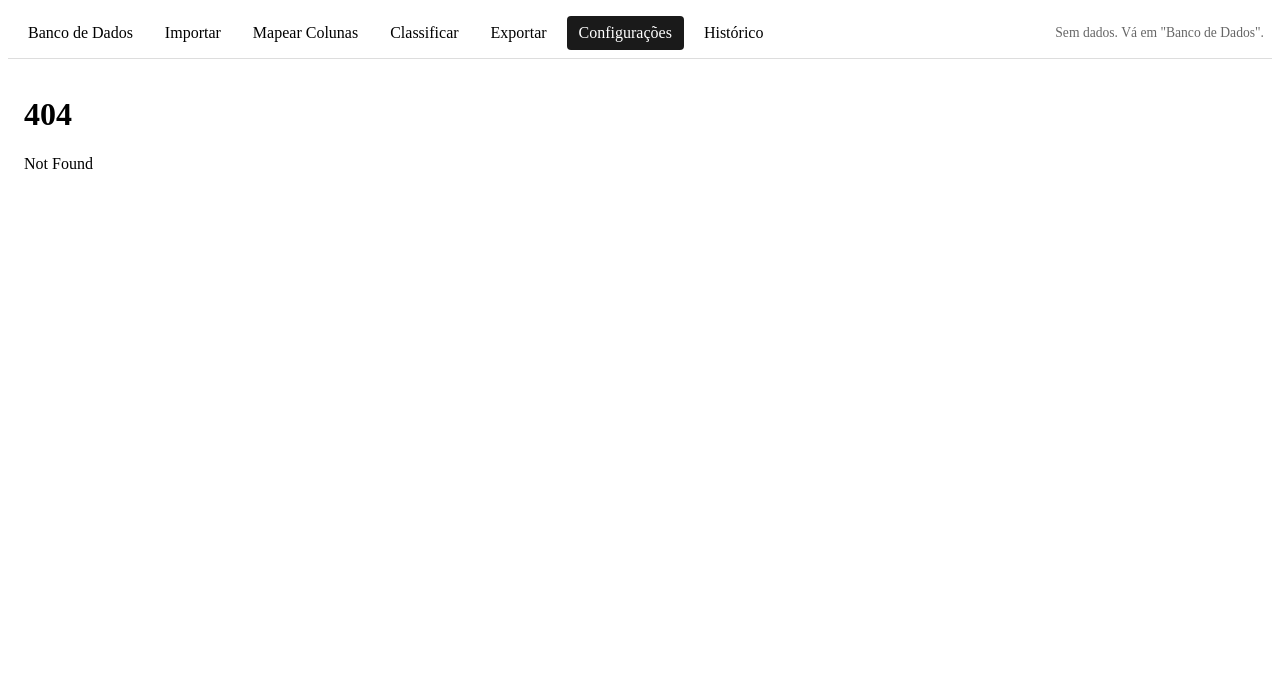
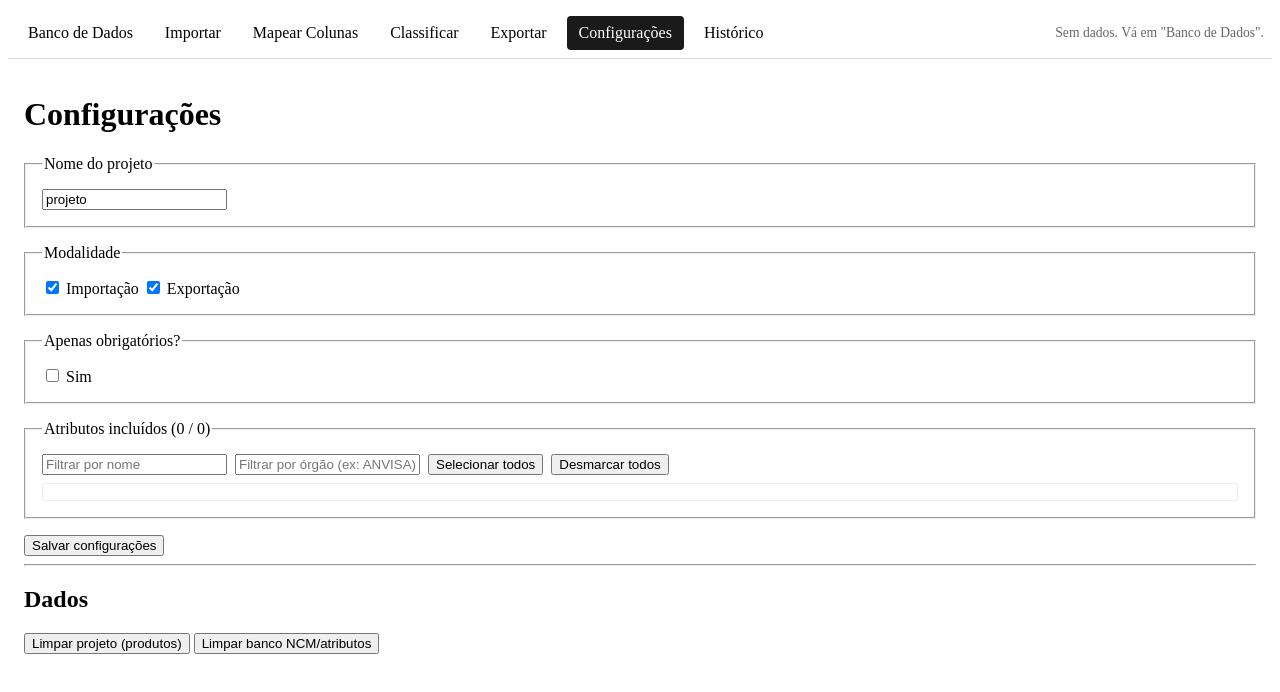
Before and after one commit to cacaestefano/ncm-classifier, a SvelteKit app: page /settings in a window 1280 px wide. Before the commit this address had no page. Shown: the top 692 px of the page. Built offline with nearby package versions, Linux system fonts and the light colour scheme.

Commit message:
feat: add settings screen with filter config and data reset

```diff
--- /dev/null
+++ b/src/routes/settings/+page.svelte
@@ -0,0 +1,119 @@
+<script lang="ts">
+  import { onMount } from 'svelte';
+  import { db } from '$lib/db/client';
+  import { settings } from '$lib/stores/settings.svelte';
+  import { project } from '$lib/stores/project.svelte';
+  import { dbStatus } from '$lib/stores/db-status.svelte';
+
+  let allAttrs = $state<{codigo: string; nome_apresentacao: string; orgaos_json: string}[]>([]);
+  let filterText = $state('');
+  let bodyFilter = $state('');
+
+  onMount(async () => {
+    await settings.load();
+    allAttrs = await db.select(`SELECT codigo, nome_apresentacao, orgaos_json FROM attribute_def ORDER BY nome_apresentacao`);
+  });
+
+  const filtered = $derived(allAttrs.filter(a => {
+    if (filterText && !a.nome_apresentacao.toLowerCase().includes(filterText.toLowerCase())) return false;
+    if (bodyFilter) {
+      try {
+        const orgs = JSON.parse(a.orgaos_json || '[]') as string[];
+        if (!orgs.includes(bodyFilter)) return false;
+      } catch {}
+    }
+    return true;
+  }));
+
+  function isExcluded(code: string) { return settings.current.excludedAttrs.includes(code); }
+  function toggle(code: string) {
+    const ex = settings.current.excludedAttrs;
+    settings.current.excludedAttrs = isExcluded(code) ? ex.filter(c => c !== code) : [...ex, code];
+  }
+  function selectAll() { settings.current.excludedAttrs = []; }
+  function deselectAll() { settings.current.excludedAttrs = allAttrs.map(a => a.codigo); }
+
+  async function save() { await settings.save(); alert('Salvo'); }
+
+  async function clearProject() {
+    if (confirm('Apagar todos os produtos e classificações? (O banco NCM permanece.)')) {
+      await project.clear(); alert('Projeto apagado');
+    }
+  }
+  async function clearDb() {
+    if (confirm('Apagar TODO o banco NCM/atributos? Você precisará reimportar.')) {
+      await db.exec('DELETE FROM ncm');
+      await db.exec('DELETE FROM attribute_def');
+      await db.exec('DELETE FROM ncm_attr');
+      await db.exec('DELETE FROM conditional');
+      await db.exec('DELETE FROM changelog');
+      await db.exec('DELETE FROM update_run');
+      await dbStatus.refresh();
+      alert('Banco apagado');
+    }
+  }
+</script>
+
+<h1>Configurações</h1>
+
+<fieldset>
+  <legend>Nome do projeto</legend>
+  <input bind:value={settings.current.projectName} />
+</fieldset>
+
+<fieldset>
+  <legend>Modalidade</legend>
+  <label><input type="checkbox" checked={settings.current.modalidades.includes('Importação')}
+    onchange={(e) => {
+      const on = (e.target as HTMLInputElement).checked;
+      settings.current.modalidades = on
+        ? [...settings.current.modalidades, 'Importação' as const]
+        : settings.current.modalidades.filter(m => m !== 'Importação');
+    }} /> Importação</label>
+  <label><input type="checkbox" checked={settings.current.modalidades.includes('Exportação')}
+    onchange={(e) => {
+      const on = (e.target as HTMLInputElement).checked;
+      settings.current.modalidades = on
+        ? [...settings.current.modalidades, 'Exportação' as const]
+        : settings.current.modalidades.filter(m => m !== 'Exportação');
+    }} /> Exportação</label>
+</fieldset>
+
+<fieldset>
+  <legend>Apenas obrigatórios?</legend>
+  <label><input type="checkbox" bind:checked={settings.current.mandatoryOnly} /> Sim</label>
+</fieldset>
+
+<fieldset>
+  <legend>Atributos incluídos ({allAttrs.length - settings.current.excludedAttrs.length} / {allAttrs.length})</legend>
+  <div class="toolbar">
+    <input placeholder="Filtrar por nome" bind:value={filterText} />
+    <input placeholder="Filtrar por órgão (ex: ANVISA)" bind:value={bodyFilter} />
+    <button onclick={selectAll}>Selecionar todos</button>
+    <button onclick={deselectAll}>Desmarcar todos</button>
+  </div>
+  <div class="attr-list">
+    {#each filtered as a}
+      <label>
+        <input type="checkbox" checked={!isExcluded(a.codigo)} onchange={() => toggle(a.codigo)} />
+        <span class="code">{a.codigo}</span> {a.nome_apresentacao}
+      </label>
+    {/each}
+  </div>
+</fieldset>
+
+<button onclick={save}>Salvar configurações</button>
+
+<hr />
+
+<h2>Dados</h2>
+<button onclick={clearProject}>Limpar projeto (produtos)</button>
+<button onclick={clearDb}>Limpar banco NCM/atributos</button>
+
+<style>
+  fieldset { margin: 1rem 0; padding: 1rem; }
+  .toolbar { display: flex; gap: 0.5rem; margin-bottom: 0.5rem; }
+  .attr-list { max-height: 400px; overflow: auto; border: 1px solid #eee; padding: 0.5rem; }
+  .attr-list label { display: block; font-size: 0.85rem; }
+  .code { color: #06a; font-family: monospace; }
+</style>
```
